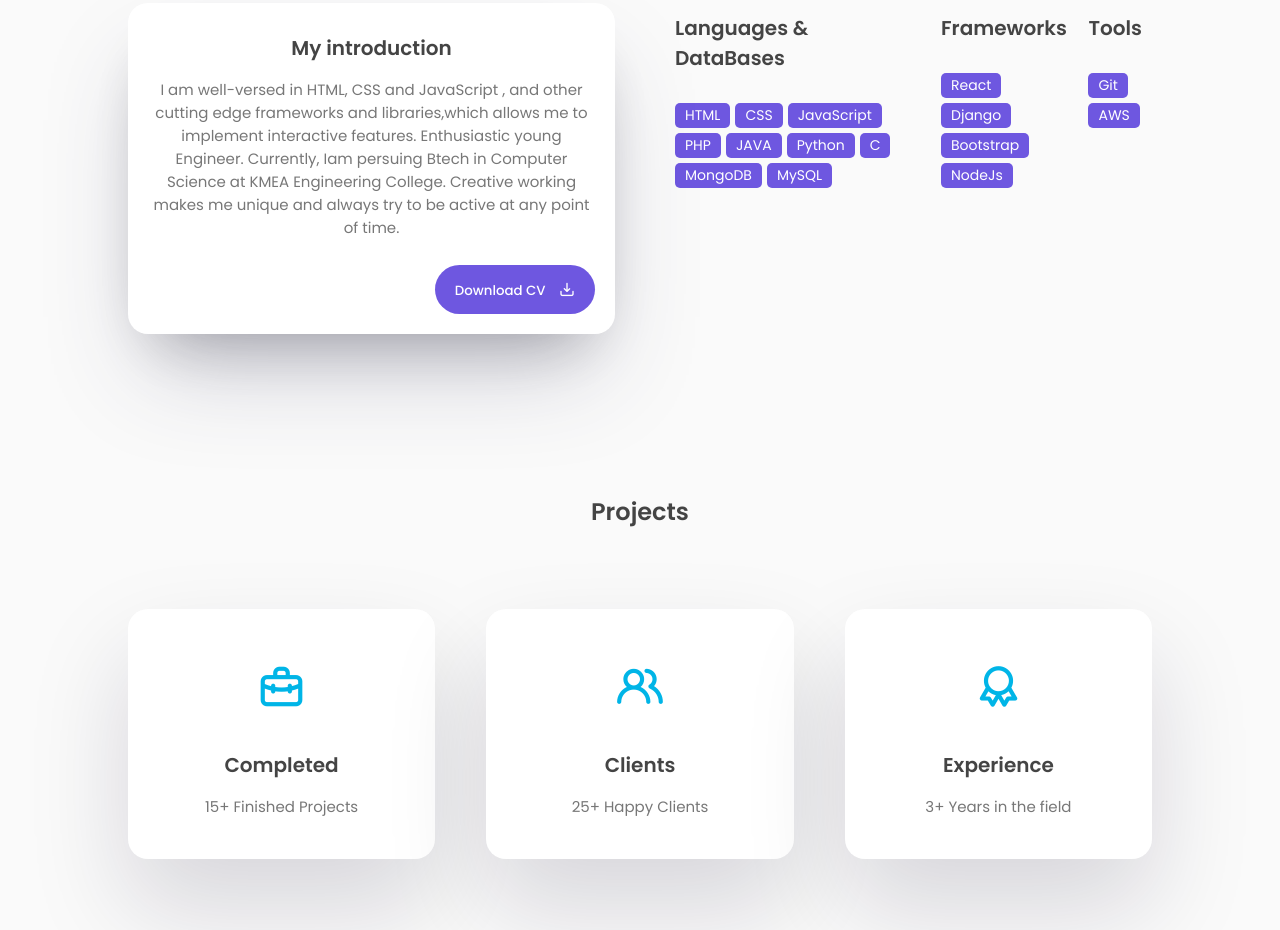
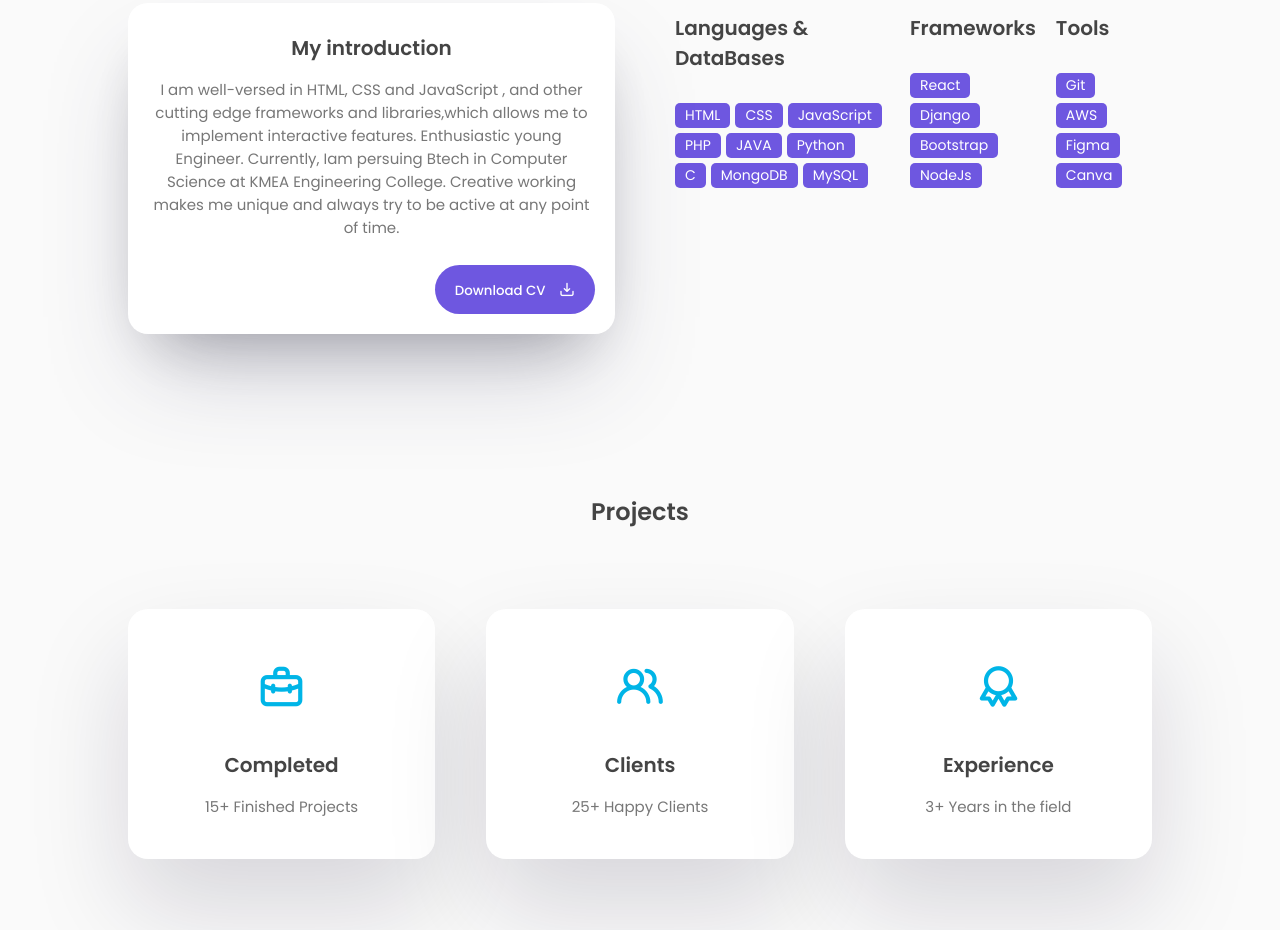
Before and after one commit to Mans22r/m22-web, a plain HTML site: page index.html in a window 1280 px wide. Shown: the part 992-1922 px from the top of the page. Drawn offline with nearby package versions, Linux system fonts and the light colour scheme.

Commit message:
Update index.html

```diff
--- a/index.html
+++ b/index.html
@@ -144,6 +144,8 @@
                             <div class="skills-list">
                                 <span>Git</span>
                                 <span>AWS</span>
+                                <span>Figma</span>
+                                <span>Canva</span>
                             </div>
                         </div>
                     </div>
```
